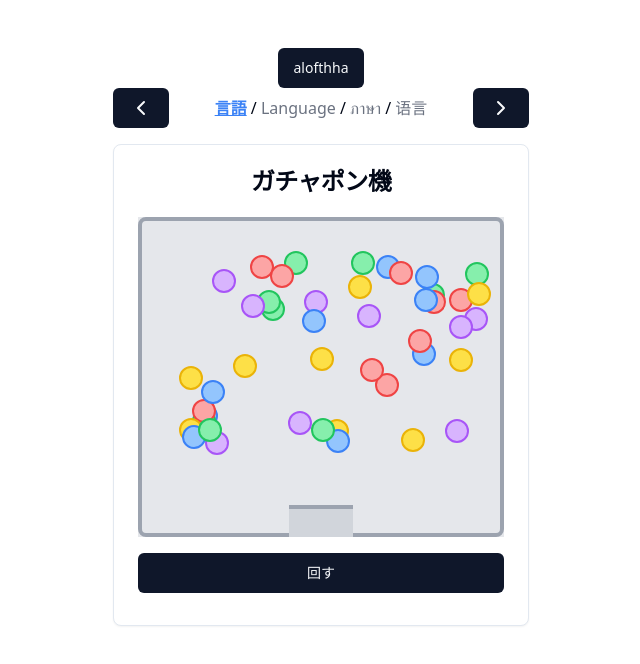
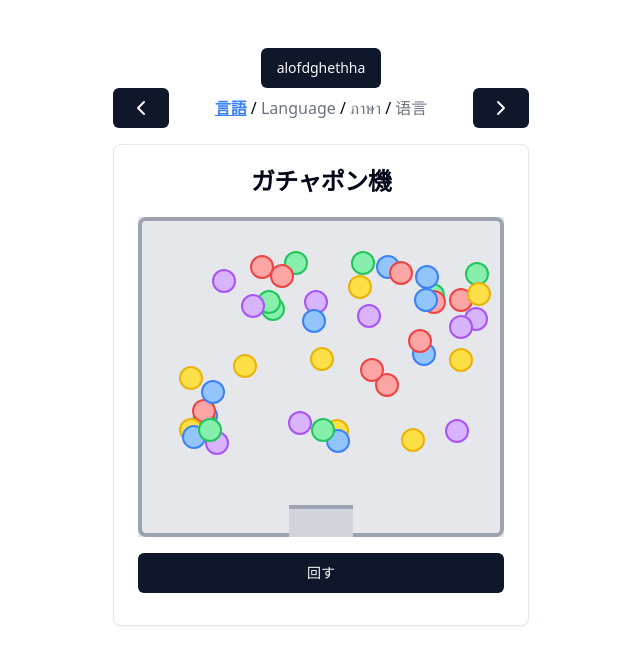
Before and after one commit to tontpong/gacha, a React (Vite) app: page / in a window 1280 px wide. Shown: the top 664 px of the page, without its empty margins (319-959 px from the left). Built offline with nearby package versions, Linux system fonts and the light colour scheme.

Commit message:
Update ArtifactCode.jsx

```diff
--- a/src/ArtifactCode.jsx
+++ b/src/ArtifactCode.jsx
@@ -1,4 +1,4 @@
-import React, { useState, useEffect, useCallback } from 'react';
+import React, { useState, useEffect } from 'react';
 import { Button } from '@/components/ui/button';
 import { Card, CardContent, CardHeader, CardTitle } from '@/components/ui/card';
 import { ChevronLeft, ChevronRight } from 'lucide-react';
@@ -54,7 +54,7 @@ new (window.AudioContext || window.webkitAudioContext)();
   }, []);
 
 
-  const playGlassBeadsSound = useCallback(() => {
+  const playGlassBeadsSound = () => {
 
     if (!audioContext) return;
 
@@ -78,10 +78,10 @@ const freq =
     oscillator.start();
     oscillator.stop(audioContext.currentTime + duration);
 
-  }, [audioContext]);
+  };
 
 
-  const playGlassBeadsSounds = useCallback(() => {
+  const playGlassBeadsSounds = () => {
 
       for (let i = 0; i < 3; i++) {
 
@@ -91,7 +91,7 @@ const freq =
 
       }
 
-  }, [ playGlassBeadsSound]);
+  };
 
 
   useEffect(() => {
@@ -164,7 +164,7 @@ clearInterval(intervalId);
       <SpeedInsights/>
       <Analytics/>
 
-       <Button onClick={playGlassBeadsSounds}> alofthha </Button>
+       <Button onClick={playGlassBeadsSounds}> alofdghethha </Button>
 
       <div className="flex justify-between items-center mb-4">
         <Button onClick={() => changeLanguage(-1)}><ChevronLeft size={24} /></Button>
```
